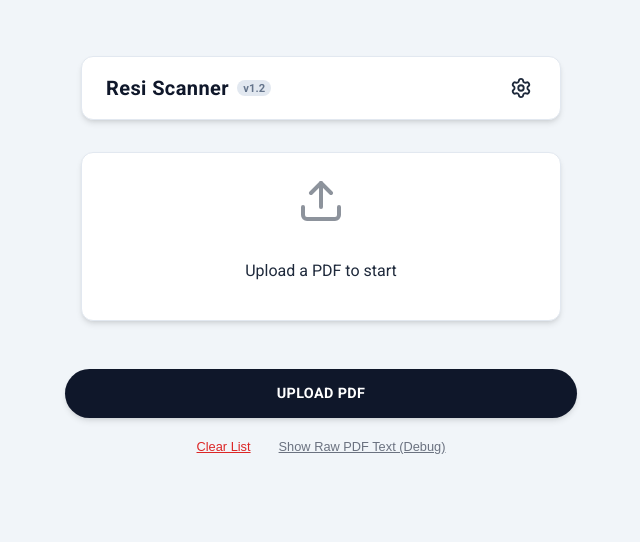
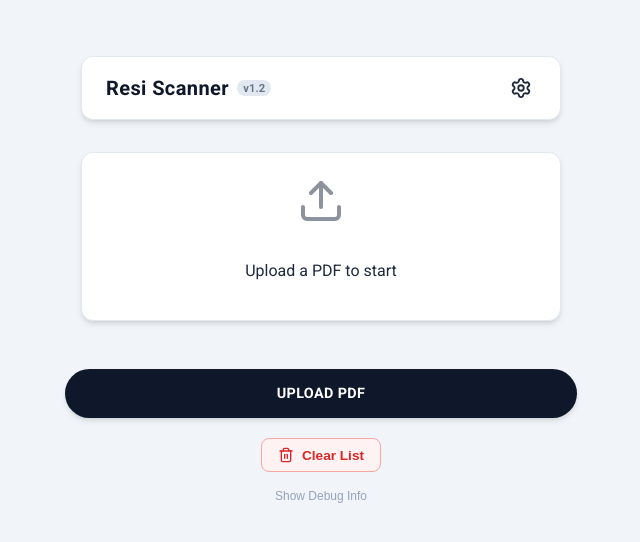
Before and after one commit to Moharrafi/ResiScanner, a React (Vite) app: page / in a window 1280 px wide. Shown: the top 542 px of the page, without its empty margins (319-959 px from the left). Built offline with nearby package versions, Linux system fonts and the light colour scheme.

Commit message:
Style: Polish 'Clear List' button UI

```diff
--- a/src/App.jsx
+++ b/src/App.jsx
@@ -1,5 +1,5 @@
 import React, { useState, useEffect, useRef } from 'react';
-import { Upload, CheckCircle, AlertCircle, RefreshCw, Search, Settings, X, Volume2 } from 'lucide-react';
+import { Upload, CheckCircle, AlertCircle, RefreshCw, Search, Settings, X, Volume2, Trash2 } from 'lucide-react';
 import Scanner from './components/Scanner';
 import { parsePDF, extractResi } from './utils/pdfParser';
 import './App.css';
@@ -475,11 +475,11 @@ function App() {
           </div>
         )}
 
-        <div style={{ marginTop: '20px', display: 'flex', gap: '1rem', justifyContent: 'center' }}>
+        <div style={{ marginTop: '20px', display: 'flex', flexDirection: 'column', gap: '1rem', alignItems: 'center' }}>
           <button
             type="button"
             onClick={() => {
-              if (window.confirm("Are you sure you want to clear the list?")) {
+              if (window.confirm("Are you sure you want to clear all orders? This action cannot be undone.")) {
                 setOrders([]);
                 setComplete(false);
                 setLastScanned(null);
@@ -487,16 +487,30 @@ function App() {
                 setErrorMsg("");
               }
             }}
-            style={{ fontSize: '0.8rem', color: '#dc2626', textDecoration: 'underline', background: 'none', border: 'none', cursor: 'pointer' }}
+            style={{
+              color: '#dc2626',
+              border: '1px solid #fca5a5',
+              background: '#fef2f2',
+              padding: '0.5rem 1rem',
+              borderRadius: '0.5rem',
+              fontSize: '0.85rem',
+              fontWeight: 600,
+              cursor: 'pointer',
+              display: 'flex',
+              alignItems: 'center',
+              gap: '0.5rem',
+              width: 'fit-content'
+            }}
           >
-            Clear List
+            <Trash2 size={16} /> Clear List
           </button>
+
           <button
             type="button"
             onClick={() => setShowDebug(!showDebug)}
-            style={{ fontSize: '0.8rem', color: '#6b7280', textDecoration: 'underline', background: 'none', border: 'none', cursor: 'pointer' }}
+            style={{ fontSize: '0.75rem', color: '#94a3b8', background: 'none', border: 'none', cursor: 'pointer' }}
           >
-            {showDebug ? "Hide Raw Text" : "Show Raw PDF Text (Debug)"}
+            {showDebug ? "Hide Debug Info" : "Show Debug Info"}
           </button>
         </div>
 
```
